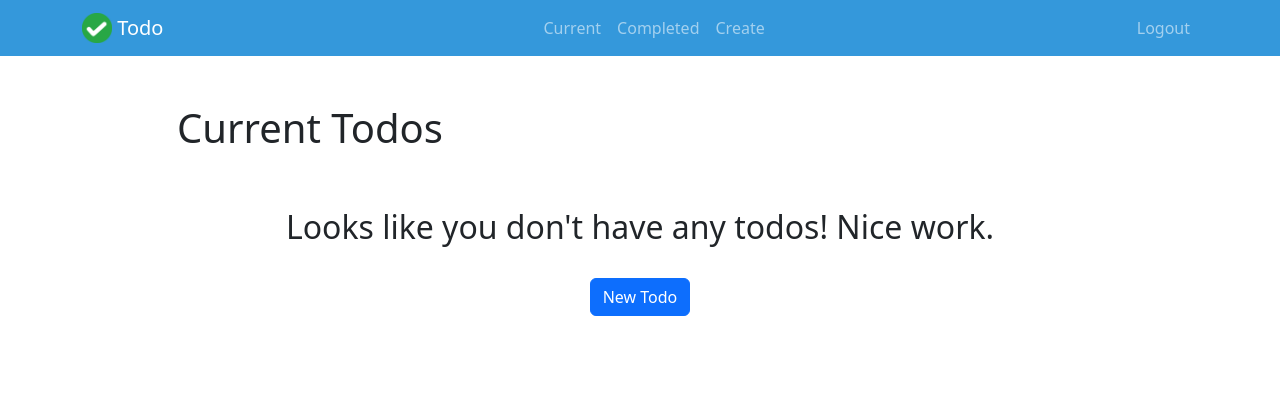
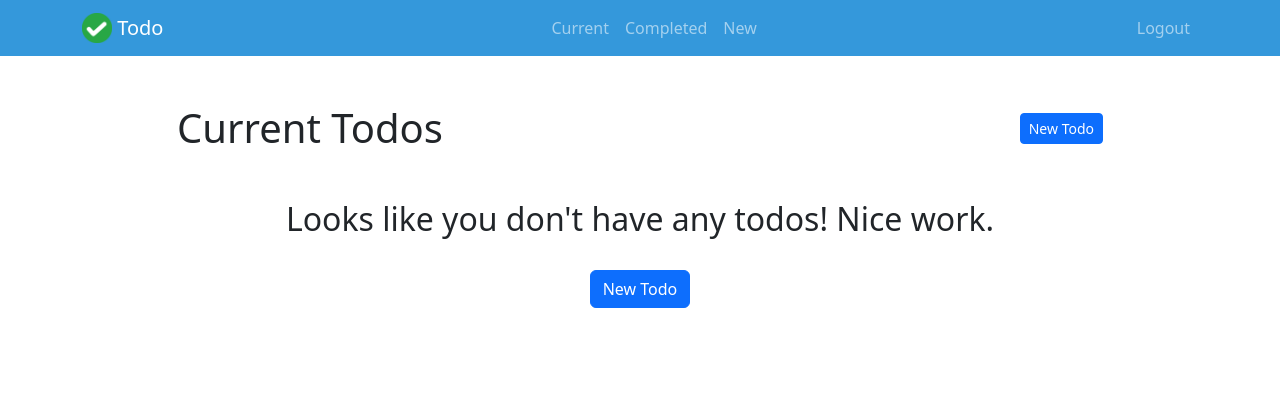
Before and after one commit to TimothyJNeale/todowoo-project, a Django app: page /current/ in a window 1280 px wide. Shown: the top 420 px of the page. Run offline with Django 5.2, Linux system fonts and the light colour scheme; the visitor is signed in with stand-in values (Sample User, id 1); data that the repository does not hold is empty.

Commit message:
Added New TOdo button to current and completed todo pages

```diff
--- a/todo/templates/todo/base.html
+++ b/todo/templates/todo/base.html
@@ -30,7 +30,7 @@
                             <a class="nav-link" href="{% url 'completedtodos' %}">Completed</a>
                         </li>
                         <li class="nav-item {{ create }}">
-                            <a class="nav-link" href="{% url 'createtodo' %}">Create</a>
+                            <a class="nav-link" href="{% url 'createtodo' %}">New</a>
                         </li>
 
                 </ul>
--- a/todo/templates/todo/createtodo.html
+++ b/todo/templates/todo/createtodo.html
@@ -14,6 +14,7 @@
                 </div>
             {% endif %}
             <form method="POST">
+                <input type="hidden" name="next" value="{{ next }}">
                 {% csrf_token %}
                 <div class="form-group">
                     <label for="title">Title</label>
--- a/todo/templates/todo/currenttodos.html
+++ b/todo/templates/todo/currenttodos.html
@@ -2,12 +2,15 @@
 
 {% block content %}
     <div class="row justify-content-center mt-5">
-        <div class="col-md-10">
-            {% if todos %}
-                 <h1>{{ todos.count }} Current Todo{{ todos.count|pluralize }}</h1>
-            {% else %}
-                           <h1>Current Todos</h1>
-            {% endif %}
+        <div class="col-md-10 d-flex align-items-center justify-content-between">
+            <div>
+                {% if todos %}
+                    <h1 class="d-inline">{{ todos.count }} Current Todo{{ todos.count|pluralize }}</h1>
+                {% else %}
+                    <h1 class="d-inline">Current Todos</h1>
+                {% endif %}
+            </div>
+            <a href="{% url 'createtodo' %}?next=currenttodos" class="btn btn-primary btn-sm ms-3">New Todo</a>
         </div>
     </div>
     <div class="row justify-content-center mt-5">
--- a/todo/views.py
+++ b/todo/views.py
@@ -55,8 +55,9 @@ def logoutuser(request):
 
 @login_required
 def createtodo(request):
+    next_page = request.GET.get('next') or request.POST.get('next') or 'currenttodos'
     if request.method == 'GET':
-        return render(request, 'todo/createtodo.html', {'form': TodoForm()})
+        return render(request, 'todo/createtodo.html', {'form': TodoForm(), 'next': next_page})
     else:
         # Create new todo
         form = TodoForm(request.POST)
@@ -64,10 +65,10 @@ def createtodo(request):
             newtodo = form.save(commit=False)
             newtodo.user = request.user
             newtodo.save()
-            return redirect('currenttodos')
+            return redirect(next_page)
         # Add this to handle invalid form submissions
         print(form.errors)  # Or use logging
-        return render(request, 'todo/createtodo.html', {'form': form})
+        return render(request, 'todo/createtodo.html', {'form': form, 'next': next_page})
 
 @login_required
 def currenttodos(request):
```
Also changed, not shown: todo/templates/todo/completedtodos.html (+4 -3 lines).
